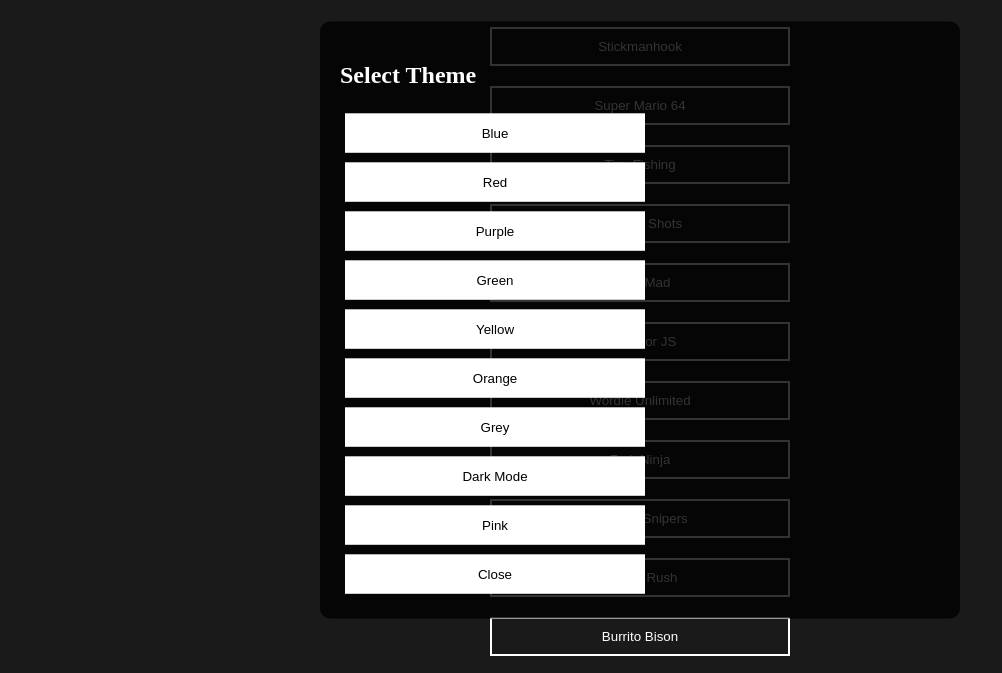
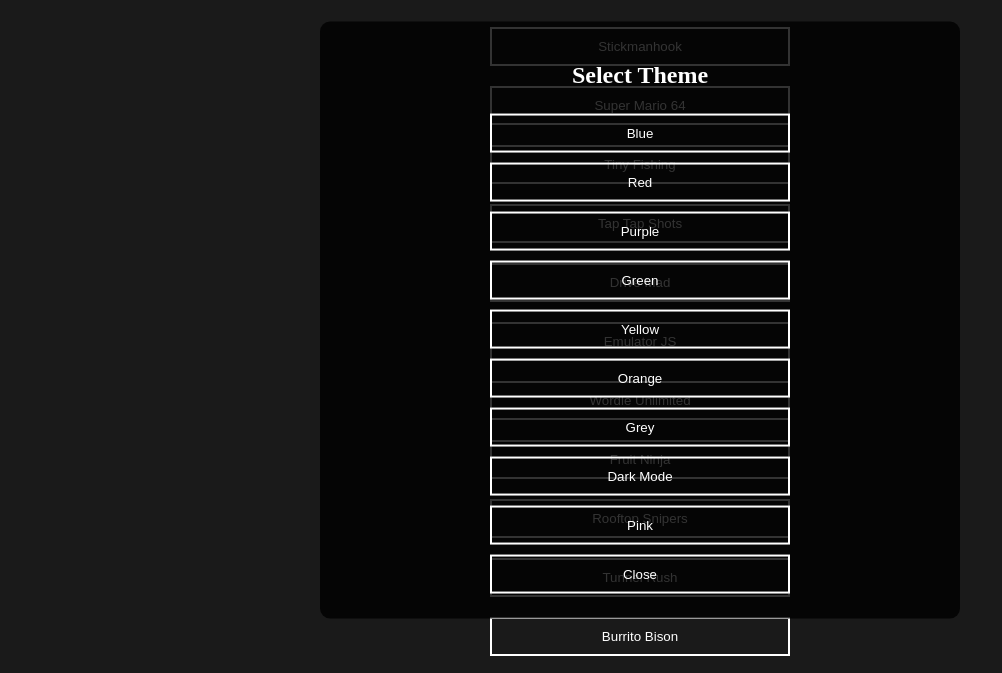
Before and after one commit to mathpunch/didactic-computing-machine, a plain HTML site: page index.html in a window 1280 px wide. Both pictures are taken after a click on the element "⚙️". Shown: the part 80-753 px from the top of the page, without its empty margins (0-1002 px from the left). Drawn offline with Linux system fonts and the light colour scheme.

Commit message:
Update index.html

```diff
--- a/index.html
+++ b/index.html
@@ -64,11 +64,13 @@
             padding: 20px;
             border-radius: 10px;
             z-index: 1000; /* Bring it above other elements */
+            text-align: center; /* Center text in the menu */
         }
         .theme-selector button {
             margin: 5px;
-            color: black; /* Button text color */
-            background-color: white; /* Button background color */
+            color: white; /* White text for buttons in theme selector */
+            background-color: transparent; /* Transparent background for buttons */
+            border: 2px solid white; /* White border */
         }
     </style>
 </head>
@@ -114,7 +116,7 @@
     </div>
 
     <div class="theme-selector" id="themeSelector">
-        <h2>Select Theme</h2>
+        <h2 style="color: white;">Select Theme</h2> <!-- White text for the header -->
         <button onclick="setTheme('blue')">Blue</button>
         <button onclick="setTheme('red')">Red</button>
         <button onclick="setTheme('purple')">Purple</button>
```
